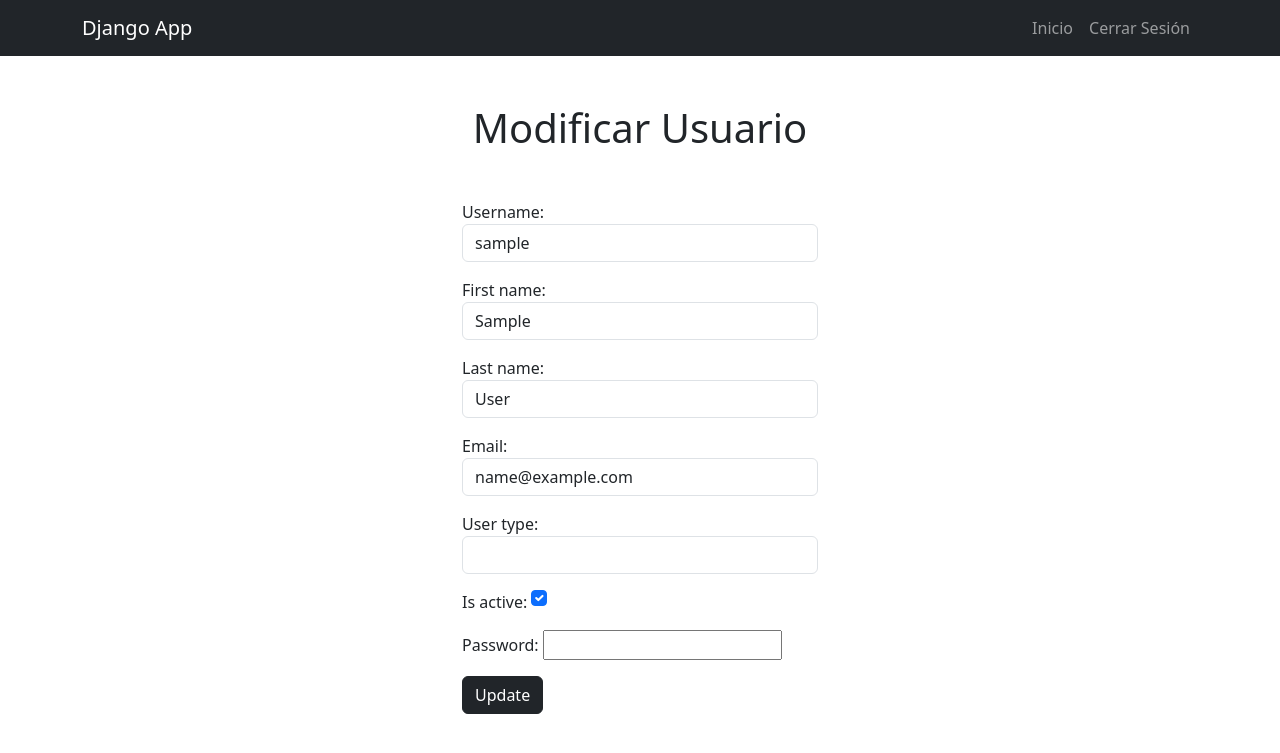
After one commit to WilRojas/Proyecto, a Django app: page /usuarios/1/ in a window 1280 px wide. The commit adds this page. Shown: the top 753 px of the page. Run offline with Django 4.2, Linux system fonts and the light colour scheme; the visitor is signed in with stand-in values (Sample User, id 1); data comes from the database, SQL or seed files in the repository.

Commit message:
Version 1.0 del proyecto

```diff
--- a/djangocrud/urls.py
+++ b/djangocrud/urls.py
@@ -28,5 +28,10 @@ urlpatterns = [
     path('tasks/<int:task_id>/complete', views.complete_task, name='complete_task'),
     path('tasks/<int:task_id>/delete', views.delete_task, name='delete_task'),
     path('logout/', views.signout, name='logout'),
-    path('signin/', views.signin, name='signin')
+    path('signin/', views.signin, name='signin'),
+    path('usuarios/', views.usuarios, name='usuarios'),
+    path('usuarios/<int:id>/', views.modificar_usuario, name='modificar_usuario'),
+    path('usuarios/<int:id>/eliminar/', views.eliminar_usuario, name='eliminar_usuario'),
+    path('prueba/', views.prueba, name='prueba'),
+    # path('usuarios/crear/', views.crear_usuario, name='crear_usuario')
 ]
--- a/tasks/forms.py
+++ b/tasks/forms.py
@@ -1,5 +1,5 @@
 from django import forms
-from .models import Task
+from .models import Task,AuthUser
 
 
 class TaskForm(forms.ModelForm):
@@ -11,3 +11,40 @@ class TaskForm(forms.ModelForm):
             'description': forms.Textarea(attrs={'class': 'form-control', 'placeholder': 'Write a description'}),
             'important': forms.CheckboxInput(attrs={'class': 'form-check-input m-auto'})
         }
+
+generos= [
+    (1,'Administrador'),
+    (2,'Empleado'),
+    (3,'Cliente')
+    ]
+
+
+class AuthUserForm(forms.ModelForm):
+    class Meta:
+        model = AuthUser
+        fields = ['username', 'first_name', 'last_name','email','user_type','is_active','password']
+        widgets = {
+            'username': forms.TextInput(attrs={'class': 'form-control', 'placeholder': 'Write a username'}),
+            'first_name': forms.TextInput(attrs={'class': 'form-control', 'placeholder': 'Write a first_name'}),
+            'last_name': forms.TextInput(attrs={'class': 'form-control', 'placeholder': 'Write a last_name'}),
+            'email': forms.TextInput(attrs={'class': 'form-control', 'placeholder': 'Write a email'}),
+            'user_type': forms.TextInput(attrs={'class': 'form-control'}),
+            'is_active': forms.CheckboxInput(attrs={'class': 'form-check-input m-auto'}),
+            'password': forms.PasswordInput(),
+        }
+
+
+# class AuthUserForm(forms.ModelForm):
+#     class Meta:
+#         model = AuthUser
+#         fields = ['username', 'first_name', 'last_name','email','user_type','is_active']
+#         widgets = {
+#             'username': forms.TextInput(attrs={'class': 'form-control', 'placeholder': 'Write a username'}),
+#             'first_name': forms.TextInput(attrs={'class': 'form-control', 'placeholder': 'Write a first_name'}),
+#             'last_name': forms.TextInput(attrs={'class': 'form-control', 'placeholder': 'Write a last_name'}),
+#             'email': forms.TextInput(attrs={'class': 'form-control', 'placeholder': 'Write a email'}),
+#             # 'user_type': forms.Select(attrs={'class': 'form-control'}, choices=generos),
+#             'user_type': forms.TextInput(attrs={'class': 'form-control'}),
+#             'is_active': forms.CheckboxInput(attrs={'class': 'form-check-input m-auto'}),
+#             # 'password': forms.PasswordInput(render_value=True, attrs={'placeholder': 'ingrese la contraseña'})
+#         }
--- a/tasks/models.py
+++ b/tasks/models.py
@@ -1,5 +1,6 @@
 from django.db import models
 from django.contrib.auth.models import User
+from django.utils import timezone
 
 # Create your models here.
 class Task(models.Model):
@@ -12,3 +13,26 @@ class Task(models.Model):
 
     def __str__(self):
         return self.tittle + ' - by ' + self.user.username
+
+class AuthUser(models.Model):
+    id = models.AutoField(primary_key=True)
+    password = models.CharField(max_length=128)
+    last_login = models.DateTimeField(blank=True, null=True)
+    is_superuser = models.IntegerField(default=False)
+    username = models.CharField(unique=True, max_length=150)
+    first_name = models.CharField(max_length=30)
+    last_name = models.CharField(max_length=150)
+    email = models.CharField(max_length=254)
+    is_staff = models.IntegerField(default=False)
+    is_active = models.IntegerField(default=True)
+    date_joined = models.DateTimeField(default=timezone.now)
+    user_type = models.CharField(max_length=30)
+    class Meta:
+        managed = False
+        db_table = 'auth_user'
+
+    def guardar(self, *args, **kwargs):
+        if self.pk is None:
+            self.set_password(self.password)
+
+        super().save(*args, **kwargs)
--- a/tasks/templates/base.html
+++ b/tasks/templates/base.html
@@ -21,11 +21,38 @@
             <div class="collapse navbar-collapse" id="navbarNav">
                 <ul class="navbar-nav ms-auto">
                     <li class="nav-item">
-                        <a href="/" class="nav-link">Home</a>
+                        <a href="/" class="nav-link">Inicio</a>
                     </li>
 
                     {% if user.is_authenticated %}
+                        {% for groups in request.user.groups.values_list %}
+                            {% for group in groups %}
+                                {% if group == 'Administrador' %}
                                     <li class="nav-item">
+                                        <a href="{% url 'usuarios' %}" class="nav-link">Usuarios</a>
+                                    </li>
+                                {%endif%}
+                                {% if group == 'Cliente' %}
+                                    <li class="nav-item">
+                                        <a href="{% url 'prueba' %}" class="nav-link">Cambiar Fichas</a>
+                                    </li>
+                                {%endif%}
+                                {% if group == 'Empleado' %}
+                                    <li class="nav-item">
+                                        <a href="{% url 'prueba' %}" class="nav-link">Gestionar Cambio Fichas</a>
+                                    </li>
+                                {%endif%}
+                            {% endfor %}
+                        {% endfor %}
+
+                        <!-- {% if user.username == 'admin' %}
+                            <li class="nav-item">
+                                <a href="{% url 'usuarios' %}" class="nav-link">Usuarios</a>
+                            </li>
+                        {% endif %} -->
+
+
+                        <!-- <li class="nav-item">
                                 <a href="{% url 'tasks' %}" class="nav-link">Tasks Pending</a>
                             </li>
                             <li class="nav-item">
@@ -33,16 +60,14 @@
                             </li>
                             <li class="nav-item">
                                 <a href="{% url 'create_task' %}" class="nav-link">Create Tasks</a>
+                            </li> -->
+                        <li class="nav-item">
+                            <a href="{% url 'logout' %}" class="nav-link">Cerrar Sesión</a>
                         </li>
-                    <li class="nav-item">
-                        <a href="{% url 'logout' %}" class="nav-link">Logout</a>
-                    </li>
+
                     {% else %}
                         <li class="nav-item">
-                        <a href="{% url 'signup' %}" class="nav-link">Signup</a>
-                    </li>
-                    <li class="nav-item">
-                        <a href="{% url 'signin' %}" class="nav-link">Signin</a>
+                            <a href="{% url 'signin' %}" class="nav-link">Iniciar Sesión</a>
                         </li>
                     {% endif %}
                 </ul>
--- /dev/null
+++ b/tasks/templates/modificar_usuario.html
@@ -0,0 +1,33 @@
+{% extends 'base.html' %}
+
+{% block content %}
+
+<main class="container">
+    <div class="row">
+        <div class="col-md-4 offset-md-4 mt-5">
+
+            <form method="POST">
+
+                <h1 class="text-center mb-5">Modificar Usuario</h1>
+
+                {{error}}
+                {% csrf_token %}
+                {{form.as_p}}
+
+            </form>
+
+            <!-- <form action="{% url 'modificar_usuario' user.id %}" method="POST"> -->
+            <form action="{% url 'usuarios' %}" method="POST">
+
+                {% csrf_token %}
+                <button class="btn btn-dark">
+                    Update
+                </button>
+
+            </form>
+
+        </div>
+    </div>
+</main>
+
+{% endblock %}
--- a/tasks/views.py
+++ b/tasks/views.py
@@ -1,12 +1,16 @@
 from django.shortcuts import render, redirect, get_object_or_404
 from django.contrib.auth.forms import UserCreationForm, AuthenticationForm
-from django.contrib.auth.models import User
+from django.contrib.auth.models import User,Group,GroupManager,UserManager
 from django.contrib.auth import login, logout, authenticate
 from django.db import IntegrityError
-from .forms import TaskForm
-from .models import Task
+from .forms import TaskForm,AuthUserForm
+from .models import Task,AuthUser
 from django.utils import timezone
 from django.contrib.auth.decorators import login_required
+
+from django.views.generic import UpdateView
+from django.urls import reverse_lazy
+from django.http import JsonResponse
 
 # Create your views here.
 
@@ -34,8 +38,8 @@ def signup(request):
                 )
 
                 user.save()
-                login(request, user)
-                return redirect('tasks')
+                # login(request, user)
+                return redirect('usuarios')
             except IntegrityError:
                 return render(request, 'signup.html', {
                     'form': UserCreationForm,
@@ -54,6 +58,70 @@ def tasks(request):
     # Se traen todos los datos y se filtran por el usuario
     tasks = Task.objects.filter(user=request.user, datecompleted__isnull=True)
     return render(request, 'tasks.html', {"tasks": tasks})
+
+
+@login_required
+def usuarios(request):
+
+    usuar = AuthUser.objects.all()
+    test = request.user.groups.values_list
+    # for groups in request.user.groups.values_list:
+    #     for group in groups
+    #         if group == 'Administrador'
+    #             print(group)
+    #         endif
+    #     endfor
+    # endfor
+
+    return render(request, 'usuarios.html', {"usuario": usuar})
+
+
+@login_required
+def modificar_usuario(request, id):
+
+    if request.method == 'GET':
+
+        user = get_object_or_404(AuthUser, pk=id)
+        form = AuthUserForm(instance=user)
+        return render(request, 'modificar_usuario.html', {
+            'task': user,
+            'form': form
+        })
+
+    else:
+
+        try:
+            user = get_object_or_404(AuthUser, pk=id)
+            form = AuthUserForm(request.POST, instance=user)
+            form.save()
+            return redirect('usuarios')
+        except ValueError:
+            return render(request, 'modificar_usuario.html', {
+                'task': user,
+                'form': form,
+                'error': 'Error en datos'
+            })
+
+        # try:
+        #     task = get_object_or_404(Task, pk=task_id, user=request.user)
+        #     form = TaskForm(request.POST, instance=task)
+        #     form.save()
+        #     return redirect('tasks')
+        # except ValueError:
+        #     return render(request, 'task_detail.html', {
+        #         'task': task,
+        #         'form': form,
+        #         'error': 'Error updating task'
+        #     })
+
+
+@login_required
+def eliminar_usuario(request, id):
+    user = get_object_or_404(AuthUser, pk=id)
+
+    if request.method == 'GET':
+        user.delete()
+        return redirect('usuarios')
 
 
 @login_required
@@ -166,4 +234,36 @@ def signin(request):
 
         else:
             login(request, user)
-            return redirect('tasks')
+            return redirect('home')
+
+
+# class UserUpdateView(LoginRequiredMixin, ValidatePermissionRequiredMixin, UpdateView):
+#     model = AuthUser
+#     form_class = AuthUserForm
+#     template_name = 'modificar_usuario.html'
+#     success_url = reverse_lazy('user_user_list')
+#     permission_required = 'user.add_user'
+#     url_redirect = success_url
+
+#     def dispatch(self, request, *args, **kwargs):
+#         self.object = self.get_object()
+#         return super().dispatch(request, *args, **kwargs)
+
+#     def post(self, request, *args, **kwargs):
+#         data = {}
+#         try:
+#             action = request.POST['action']
+#             if action == 'edit':
+#                 form = self.get_form()
+#                 data = form.save()
+#             else:
+#                 data['error'] = 'No a ingresado nada'
+#         except Exception as e:
+#             data['error'] = str(e)
+
+#         return JsonResponse(data)
+
+@login_required
+def prueba(request):
+
+    return render(request, 'prueba.html')
```
Also changed, not shown: djangocrud/settings.py (+9 -0 lines), tasks/templates/crear_usuario.html (added, +27 -0 lines), tasks/templates/home.html (+9 -4 lines), tasks/templates/prueba.html (added, +11 -0 lines), tasks/templates/signin.html (+4 -4 lines), tasks/templates/signup.html (+8 -8 lines), tasks/templates/usuarios.html (added, +92 -0 lines), tasks/migrations/0002_authuser_alter_task_datecompleted_alter_task_tittle.py (added). Lines whose indentation alone changed are shown as unchanged.
